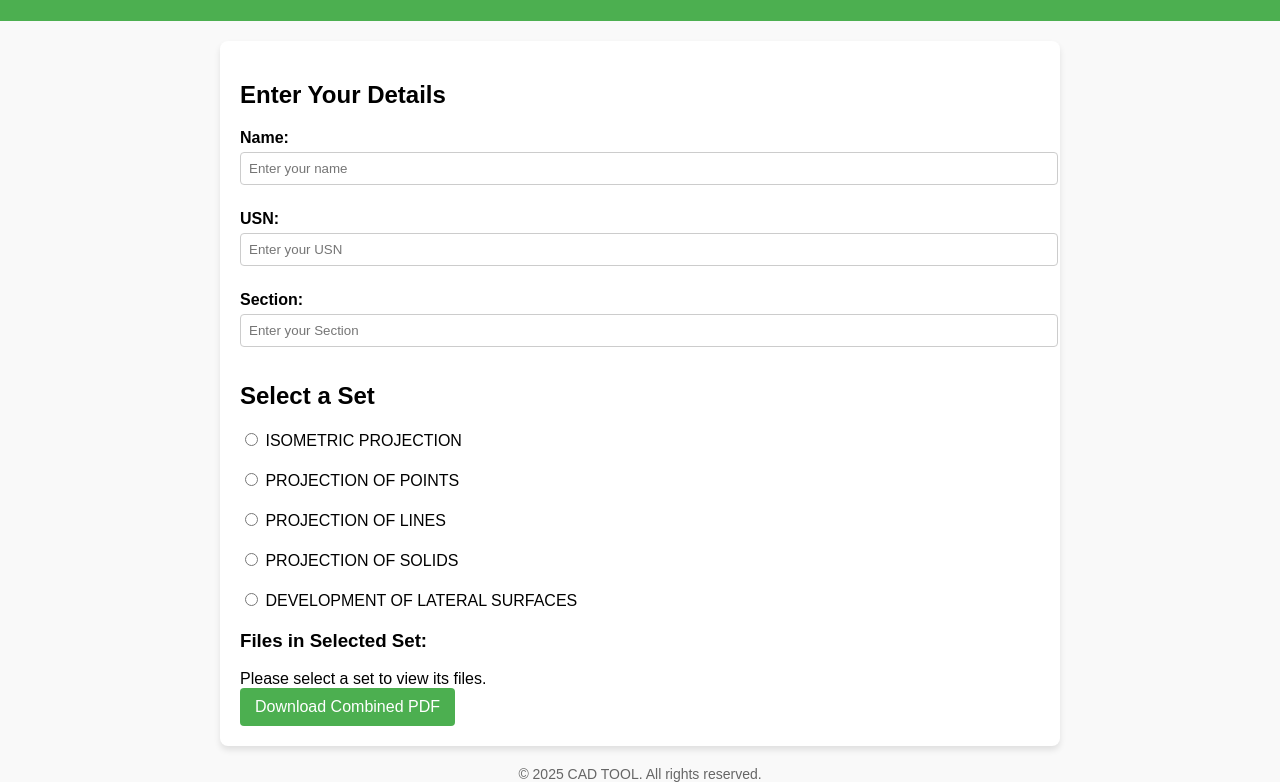
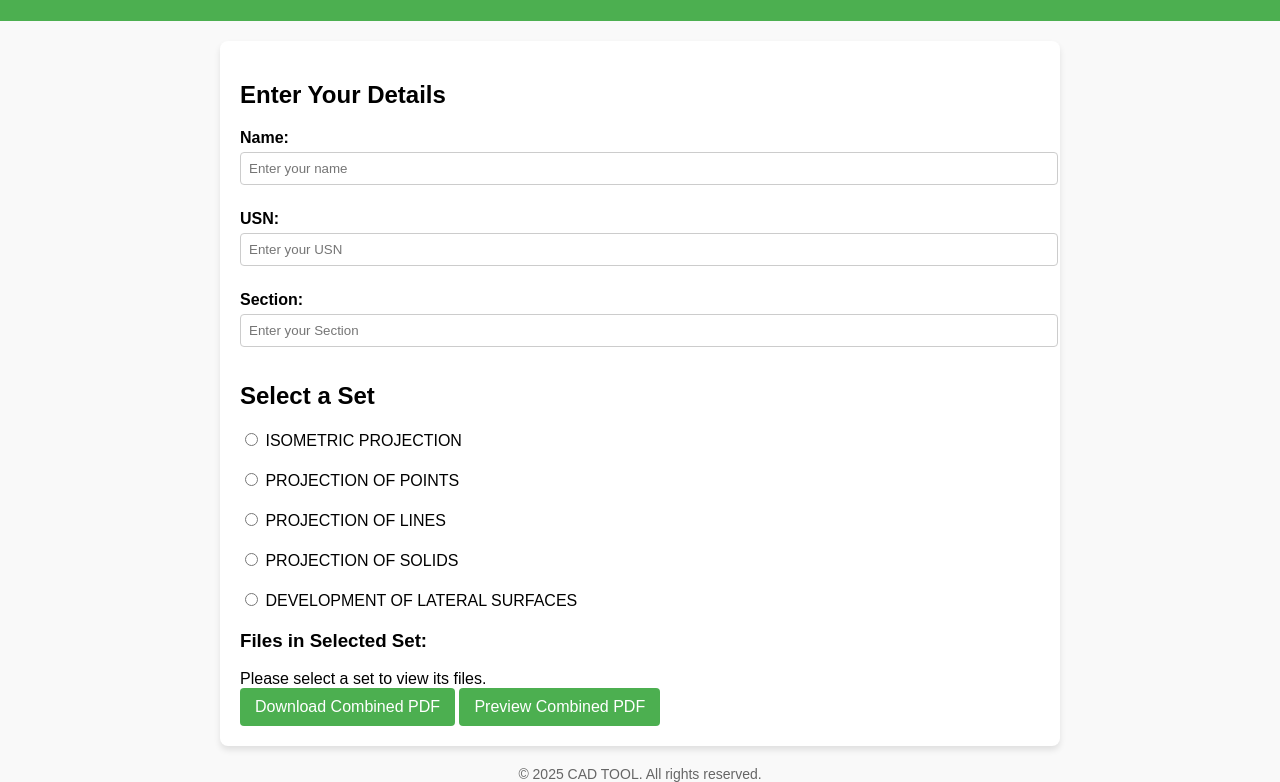
Before and after one commit to dis-craft/cad, a plain HTML site: page index.html in a window 1280 px wide. Shown: the part 99-881 px from the top of the page. Drawn offline with Linux system fonts and the light colour scheme.

Commit message:
Update index.html

```diff
--- a/index.html
+++ b/index.html
@@ -50,6 +50,7 @@
     </div>
 
     <button onclick="generateCombinedPDF()">Download Combined PDF</button>
+    <button id="previewButton" onclick="previewCombinedPDF()">Preview Combined PDF</button>
   </main>
 
   <footer>
```
